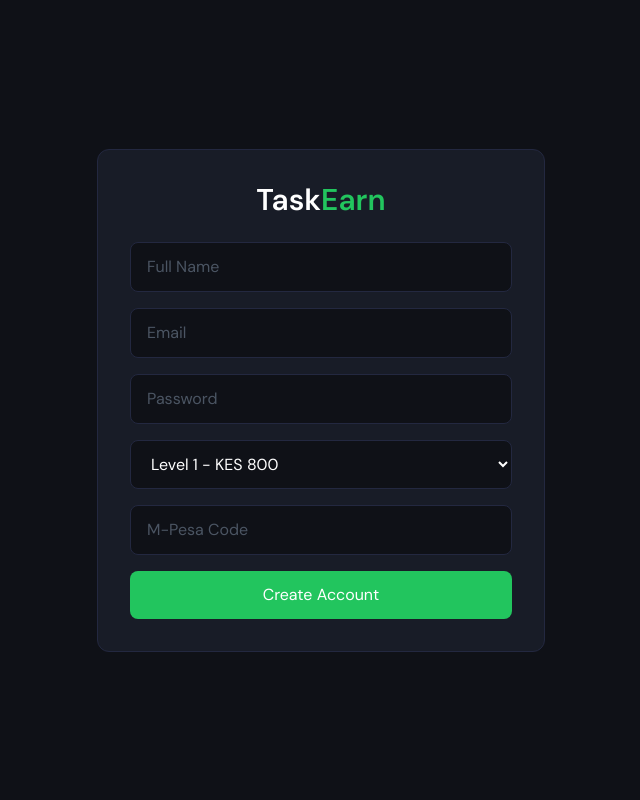
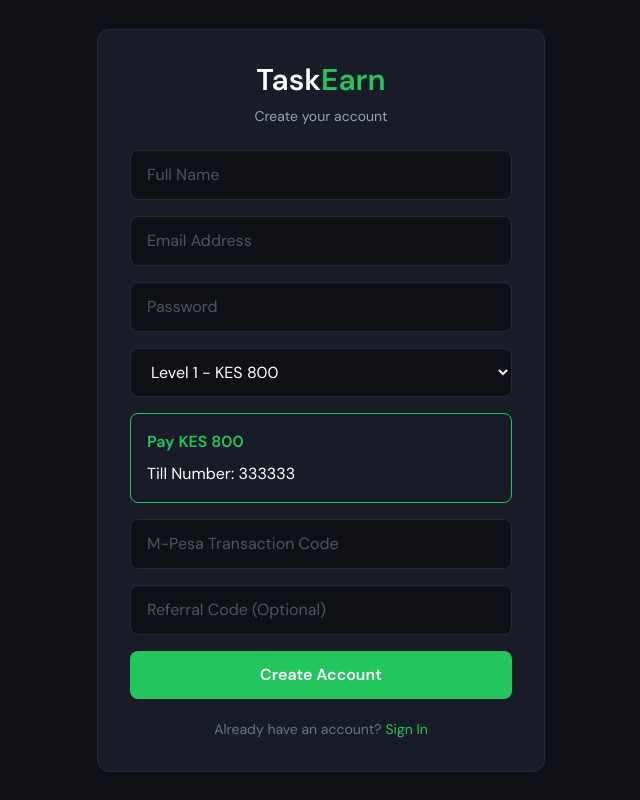
Before and after one commit to surveyadmin54-lgtm/task-earn, a Next.js app: page /auth/register in a window 1280 px wide. Shown: the whole page, without its empty margins (319-959 px from the left). Built offline with nearby package versions, Linux system fonts and the light colour scheme.

Commit message:
Update register page with server-side till rotation

```diff
--- a/app/auth/register/page.tsx
+++ b/app/auth/register/page.tsx
@@ -25,21 +25,31 @@
   const [loading, setLoading] = useState(false)
   const [error, setError] = useState('')
   const [success, setSuccess] = useState(false)
+  const [assignedTill, setAssignedTill] = useState('')
+  const [paymentAmount, setPaymentAmount] = useState(0)
 
   useEffect(() => {
     const ref = searchParams.get('ref')
     if (ref) setReferralCode(ref.toUpperCase())
   }, [searchParams])
 
-  const selectedAmount =
-    LEVELS.find(l => l.level === selectedLevel)?.amount || 0
+  useEffect(() => {
+    const amount = LEVELS.find((l) => l.level === selectedLevel)?.amount || 0
+    setPaymentAmount(amount)
+  }, [selectedLevel])
+
+  useEffect(() => {
+    const tills = ['111111', '222222', '333333', '444444', '555555']
+    const randomTill = tills[Math.floor(Math.random() * tills.length)]
+    setAssignedTill(randomTill)
+  }, [])
 
   const handleRegister = async (e: React.FormEvent) => {
     e.preventDefault()
     setError('')
 
-    if (password.length < 6) {
-      setError('Password must be at least 6 characters.')
+    if (password.length < 8) {
+      setError('Password must be at least 8 characters.')
       return
     }
 
@@ -48,46 +58,49 @@
       return
     }
 
+    if (!assignedTill) {
+      setError('Till number not assigned. Please refresh and try again.')
+      return
+    }
+
     setLoading(true)
 
     try {
       const supabase = createClient()
 
-      /** 🔁 GET ROTATING TILL */
-      const { data: tillNumber, error: tillError } =
-        await supabase.rpc('get_next_till')
-
-      if (tillError || !tillNumber) {
-        throw new Error('Failed to assign till.')
-      }
-
-      const { data, error: authError } =
-        await supabase.auth.signUp({
+      const { data, error: authError } = await supabase.auth.signUp({
         email,
         password,
         options: {
-            data: { full_name: fullName },
+          data: {
+            full_name: fullName,
+          },
         },
       })
 
       if (authError) throw authError
       if (!data.user) throw new Error('Failed to create account.')
 
-      await supabase
-        .from('profiles')
-        .update({
+      const { error: profileError } = await supabase.from('profiles').upsert({
+        id: data.user.id,
+        email,
+        full_name: fullName,
         payment_level: selectedLevel,
-          payment_amount: selectedAmount,
-          assigned_till: tillNumber,
+        payment_amount: paymentAmount,
+        assigned_till: assignedTill,
         mpesa_code: mpesaCode,
+        referral_code: referralCode || null,
       })
-        .eq('id', data.user.id)
+
+      if (profileError) throw profileError
 
       if (referralCode) {
-        await supabase.rpc('apply_referral', {
+        const { error: referralError } = await supabase.rpc('apply_referral', {
           p_new_user_id: data.user.id,
           p_referral_code: referralCode,
         })
+
+        if (referralError) throw referralError
       }
 
       setSuccess(true)
@@ -109,6 +122,9 @@
           <p className="text-slate-400">
             Check your email and wait for payment approval.
           </p>
+          <p className="mt-4 text-green-500 font-semibold">
+            Assigned Till: {assignedTill}
+          </p>
           <a href="/auth/login" className="mt-5 inline-block text-green-500">
             Go to Login →
           </a>
@@ -124,27 +140,96 @@
           Task<span className="text-green-500">Earn</span>
         </h1>
 
-        <form onSubmit={handleRegister} className="space-y-4 mt-6">
-          <input required value={fullName} onChange={e => setFullName(e.target.value)} placeholder="Full Name" className="w-full rounded-lg bg-[#0f1117] px-4 py-3 text-white" />
-          <input required type="email" value={email} onChange={e => setEmail(e.target.value)} placeholder="Email" className="w-full rounded-lg bg-[#0f1117] px-4 py-3 text-white" />
-          <input required type="password" value={password} onChange={e => setPassword(e.target.value)} placeholder="Password" className="w-full rounded-lg bg-[#0f1117] px-4 py-3 text-white" />
+        <p className="mb-6 mt-2 text-center text-sm text-slate-400">
+          Create your account
+        </p>
 
-          <select value={selectedLevel} onChange={e => setSelectedLevel(Number(e.target.value))} className="w-full rounded-lg bg-[#0f1117] px-4 py-3 text-white">
-            {LEVELS.map(l => (
-              <option key={l.level} value={l.level}>
-                Level {l.level} - KES {l.amount.toLocaleString()}
+        <form onSubmit={handleRegister} className="space-y-4">
+          <input
+            type="text"
+            required
+            value={fullName}
+            onChange={(e) => setFullName(e.target.value)}
+            placeholder="Full Name"
+            className="w-full rounded-lg border border-[#232840] bg-[#0f1117] px-4 py-3 text-white"
+          />
+
+          <input
+            type="email"
+            required
+            value={email}
+            onChange={(e) => setEmail(e.target.value)}
+            placeholder="Email Address"
+            className="w-full rounded-lg border border-[#232840] bg-[#0f1117] px-4 py-3 text-white"
+          />
+
+          <input
+            type="password"
+            required
+            value={password}
+            onChange={(e) => setPassword(e.target.value)}
+            placeholder="Password"
+            className="w-full rounded-lg border border-[#232840] bg-[#0f1117] px-4 py-3 text-white"
+          />
+
+          <select
+            value={selectedLevel}
+            onChange={(e) => setSelectedLevel(Number(e.target.value))}
+            className="w-full rounded-lg border border-[#232840] bg-[#0f1117] px-4 py-3 text-white"
+          >
+            {LEVELS.map((level) => (
+              <option key={level.level} value={level.level}>
+                Level {level.level} - KES {level.amount.toLocaleString()}
               </option>
             ))}
           </select>
 
-          <input required value={mpesaCode} onChange={e => setMpesaCode(e.target.value.toUpperCase())} placeholder="M-Pesa Code" className="w-full rounded-lg bg-[#0f1117] px-4 py-3 text-white" />
+          <div className="rounded-lg border border-green-500 p-4">
+            <p className="font-bold text-green-500">
+              Pay KES {paymentAmount.toLocaleString()}
+            </p>
+            <p className="mt-2 text-white">Till Number: {assignedTill || 'Loading...'}</p>
+          </div>
 
-          {error && <div className="text-red-400">{error}</div>}
+          <input
+            type="text"
+            required
+            value={mpesaCode}
+            onChange={(e) => setMpesaCode(e.target.value.toUpperCase())}
+            placeholder="M-Pesa Transaction Code"
+            className="w-full rounded-lg border border-[#232840] bg-[#0f1117] px-4 py-3 text-white"
+          />
 
-          <button disabled={loading} className="w-full bg-green-500 py-3 rounded-lg text-white">
+          <input
+            type="text"
+            value={referralCode}
+            onChange={(e) => setReferralCode(e.target.value.toUpperCase())}
+            placeholder="Referral Code (Optional)"
+            maxLength={8}
+            className="w-full rounded-lg border border-[#232840] bg-[#0f1117] px-4 py-3 text-green-500"
+          />
+
+          {error && (
+            <div className="rounded-lg border border-red-900 bg-red-950 p-3 text-sm text-red-300">
+              {error}
+            </div>
+          )}
+
+          <button
+            type="submit"
+            disabled={loading}
+            className="w-full rounded-lg bg-green-500 py-3 font-semibold text-white disabled:opacity-70"
+          >
             {loading ? 'Creating Account...' : 'Create Account'}
           </button>
         </form>
+
+        <p className="mt-5 text-center text-sm text-slate-500">
+          Already have an account?{' '}
+          <a href="/auth/login" className="text-green-500">
+            Sign In
+          </a>
+        </p>
       </div>
     </main>
   )
```
Lines whose indentation alone changed are shown as unchanged.
